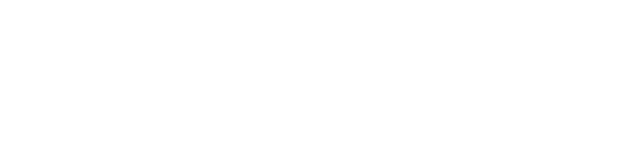
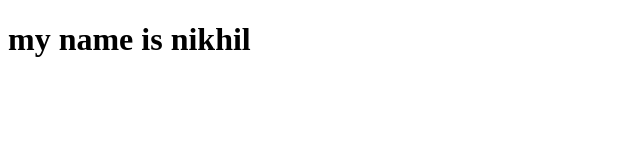
Before and after one commit to Nikhil142004/my-new, a plain HTML site: page index.html in a window 1280 px wide. Shown: the whole page, without its empty margins (0-640 px from the left). Drawn offline with Linux system fonts and the light colour scheme.

Commit message:
first commit

```diff
--- a/index.html
+++ b/index.html
@@ -6,6 +6,6 @@
     <title>my html</title>
 </head>
 <body>
-
+    <h1> my name is nikhil </h1>
 </body>
 </html>
```
